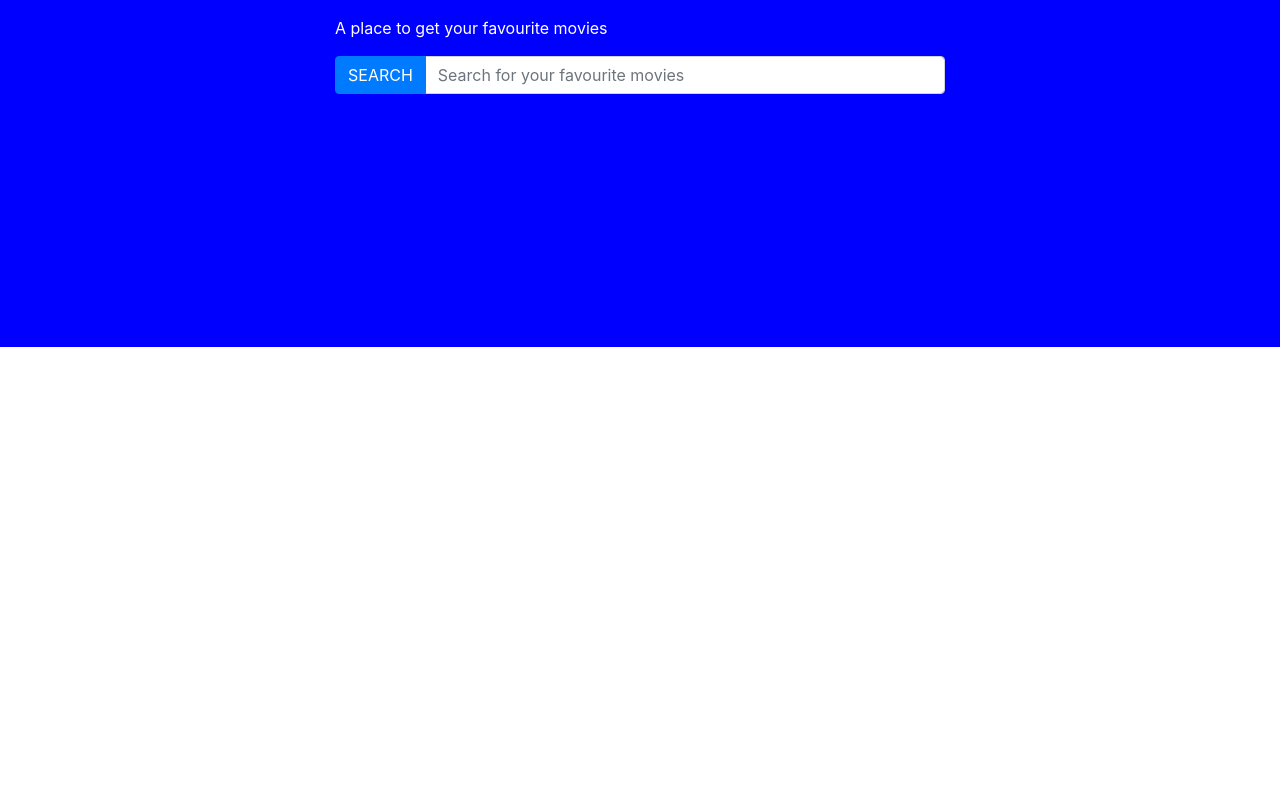
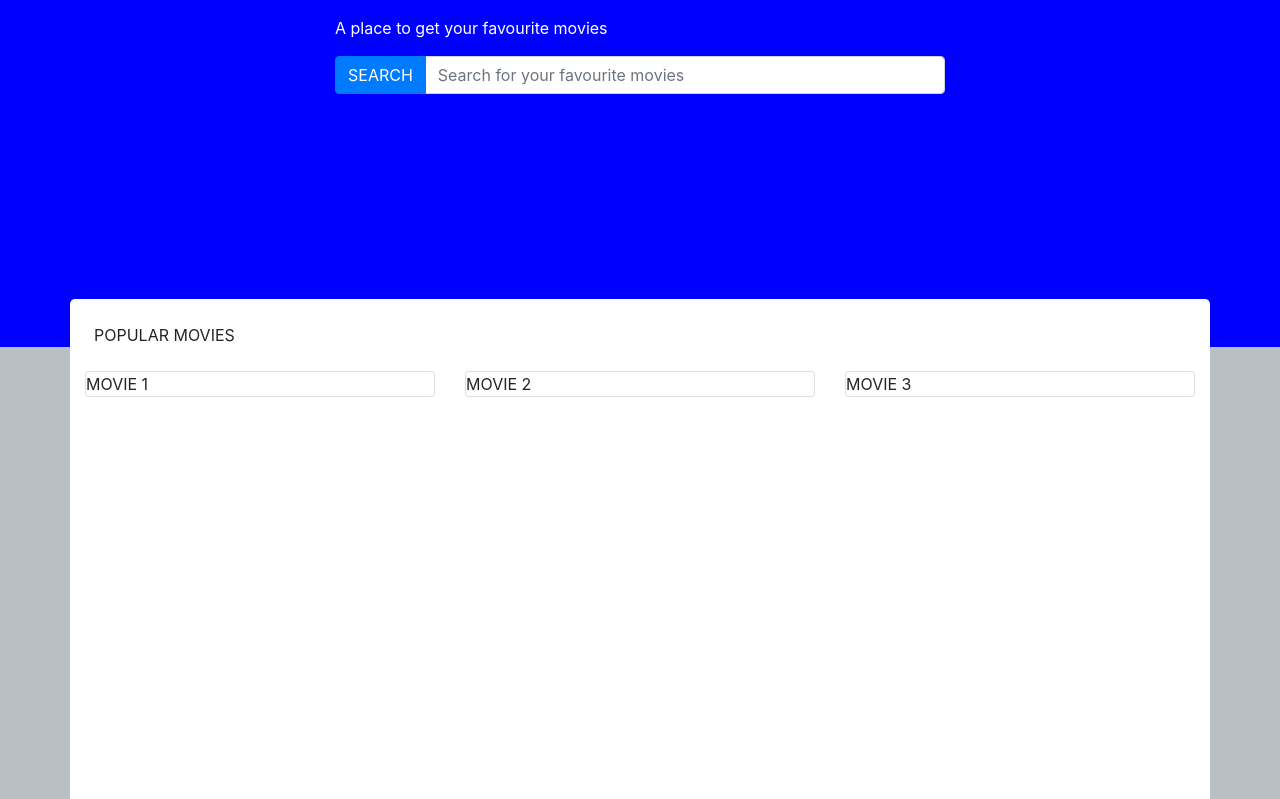
Before and after one commit to joshtom/mini-netflix, an Angular app: page / in a window 1280 px wide. Shown: the part 365-1164 px from the top of the page. Before the commit the page ends 800 px from the top, so only its background shows below. Built offline with nearby package versions, Linux system fonts and the light colour scheme.

Commit message:
content added to movie-list

```diff
--- a/src/app/app.component.html
+++ b/src/app/app.component.html
@@ -1,2 +1,3 @@
 <app-header></app-header>
 <app-hero></app-hero>
+<app-movie-list></app-movie-list>
--- a/src/app/movie-list/movie-list.component.html
+++ b/src/app/movie-list/movie-list.component.html
@@ -1 +1,23 @@
-<p>movie-list works!</p>
+<div class="container">
+    <div class="row">
+        <div class="col-lg-12 p-4">
+            POPULAR MOVIES
+        </div>
+        <hr>
+        <div class="col-lg-4">
+            <div class="card">
+                    MOVIE 1
+            </div>
+        </div>
+        <div class="col-lg-4">
+                <div class="card">
+                        MOVIE 2
+                </div>
+            </div>
+            <div class="col-lg-4">
+                    <div class="card">
+                            MOVIE 3
+                    </div>
+                </div>
+    </div>
+</div>
--- a/src/app/movie-list/movie-list.component.scss
+++ b/src/app/movie-list/movie-list.component.scss
@@ -0,0 +1,18 @@
+$white: white;
+$r-5: 5px;
+$w-2: 2em;
+$w-3: 3em;
+$w-5: 5em;
+$w-10: 10em;
+$h-10: 2em;
+.container{
+    background: $white;
+    margin-top: -$w-3;
+    height: 500px;
+    border-top-right-radius: $r-5;
+    border-top-left-radius:  $r-5;
+
+    .row{
+        justify-content: space-between;
+    }
+}
--- a/src/styles.scss
+++ b/src/styles.scss
@@ -1,3 +1,6 @@
-
+$body-bg: #B8BFC3;
+body{
+    background: $body-bg;
+}
 @import '../node_modules/bootstrap/scss/bootstrap.scss'
 /* You can add global styles to this file, and also import other style files */
```
